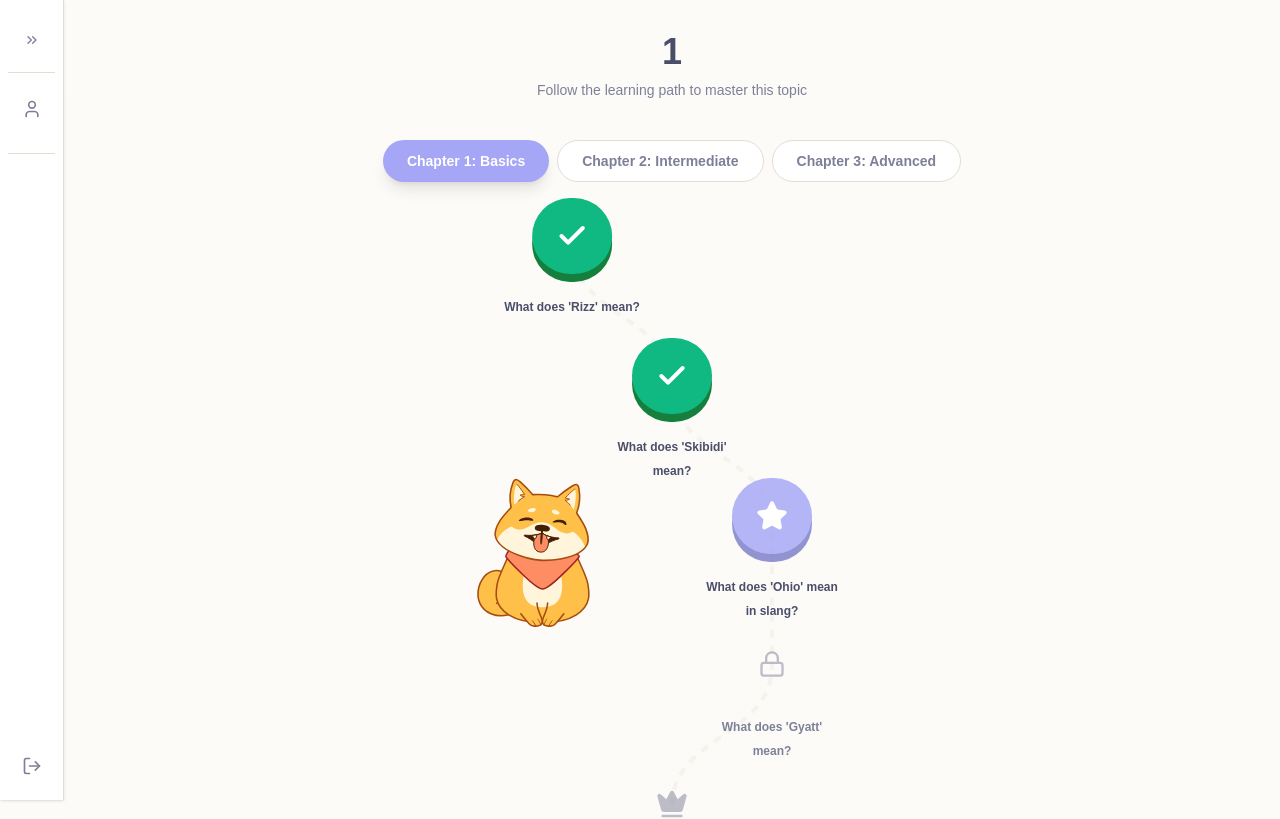
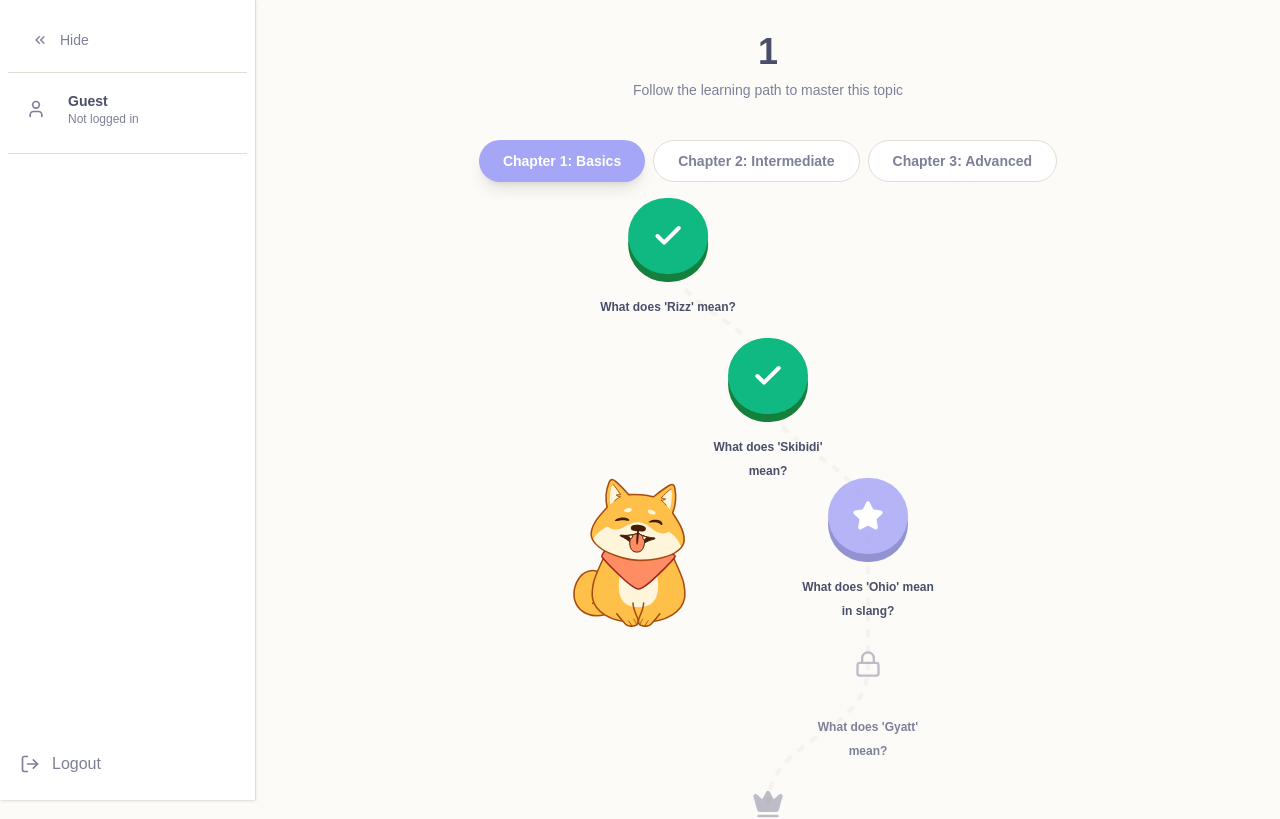
Before and after one commit to KevanSoon/CS203, a Next.js app in the folder frontend/: page /lesson/1 in a window 1280 px wide. Shown: the top 819 px of the page. Built offline with nearby package versions, Linux system fonts and the light colour scheme.

Commit message:
feat: sidebar open by default on lesson page

```diff
--- a/frontend/app/components/Sidebar.tsx
+++ b/frontend/app/components/Sidebar.tsx
@@ -11,10 +11,11 @@ import { useSiteState } from "@/app/store/SiteStore";
 export interface SidebarProps {
   selected: string;
   setSelected: (selected: string) => void;
+  defaultOpen?: boolean;
 }
 
-export const Sidebar = ({ selected, setSelected }: SidebarProps) => {
-  const [open, setOpen] = useState(false);
+export const Sidebar = ({ selected, setSelected, defaultOpen = false }: SidebarProps) => {
+  const [open, setOpen] = useState(defaultOpen);
   const router = useRouter();
   const pathname = usePathname();
   const user = useSiteState((s) => s.user);
--- a/frontend/app/lesson/[title]/page.tsx
+++ b/frontend/app/lesson/[title]/page.tsx
@@ -231,7 +231,7 @@ export default function LessonRoadmapPage({
 
   return (
     <div className="flex min-h-screen w-full">
-      <Sidebar selected={selected} setSelected={setSelected} />
+      <Sidebar selected={selected} setSelected={setSelected} defaultOpen />
 
       <div className="flex-1 bg-gradient-to-b from-background to-accent-light/10 overflow-auto pb-20">
         {/* Lesson Title */}
```
